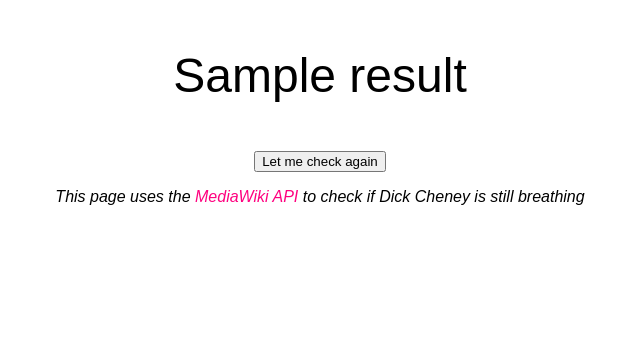
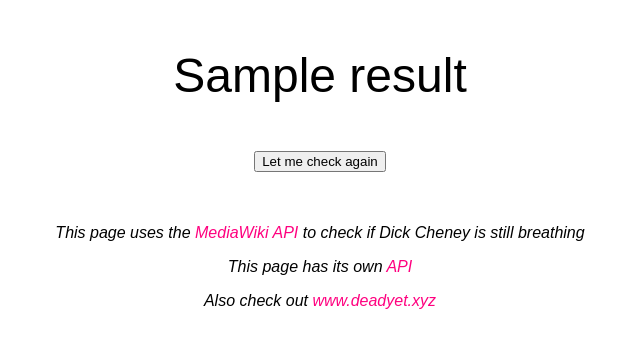
Before and after one commit to oknono/IDDY, a Flask app: template templates/index.html in a window 1280 px wide. Shown: the top 348 px of the page, without its empty margins (320-960 px from the left). Run offline with Flask 2, Linux system fonts and the light colour scheme; the template is opened without the code that fills it: most values are stand-ins (such as "Sample title", 1, 10 or a date in 2020).

Commit message:
add links to html/update CSS

```diff
--- a/templates/index.html
+++ b/templates/index.html
@@ -17,6 +17,10 @@
             <input type="submit" value="Let me check again">
         </form>
     </div>
+    <br/>
+    <br/>
      <p class="small"> This page uses the <a href="https://www.mediawiki.org/wiki/API:Main_page">MediaWiki API</a> to check if Dick Cheney is still breathing</p>
+     <p class="small"> This page has its own <a href="/api">API</a></p>
+     <p class="small"> Also check out <a href="http://www.deadyet.xyz">www.deadyet.xyz</a></p>
   </body>
 </html>
```
